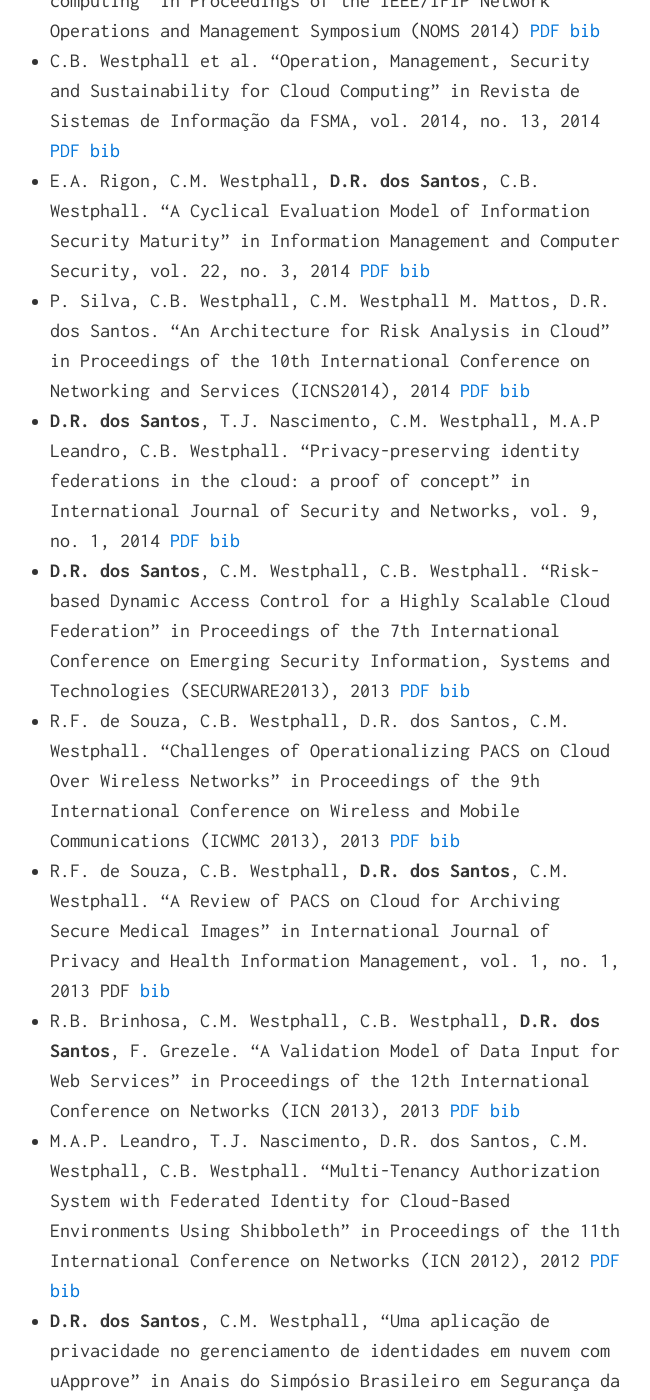
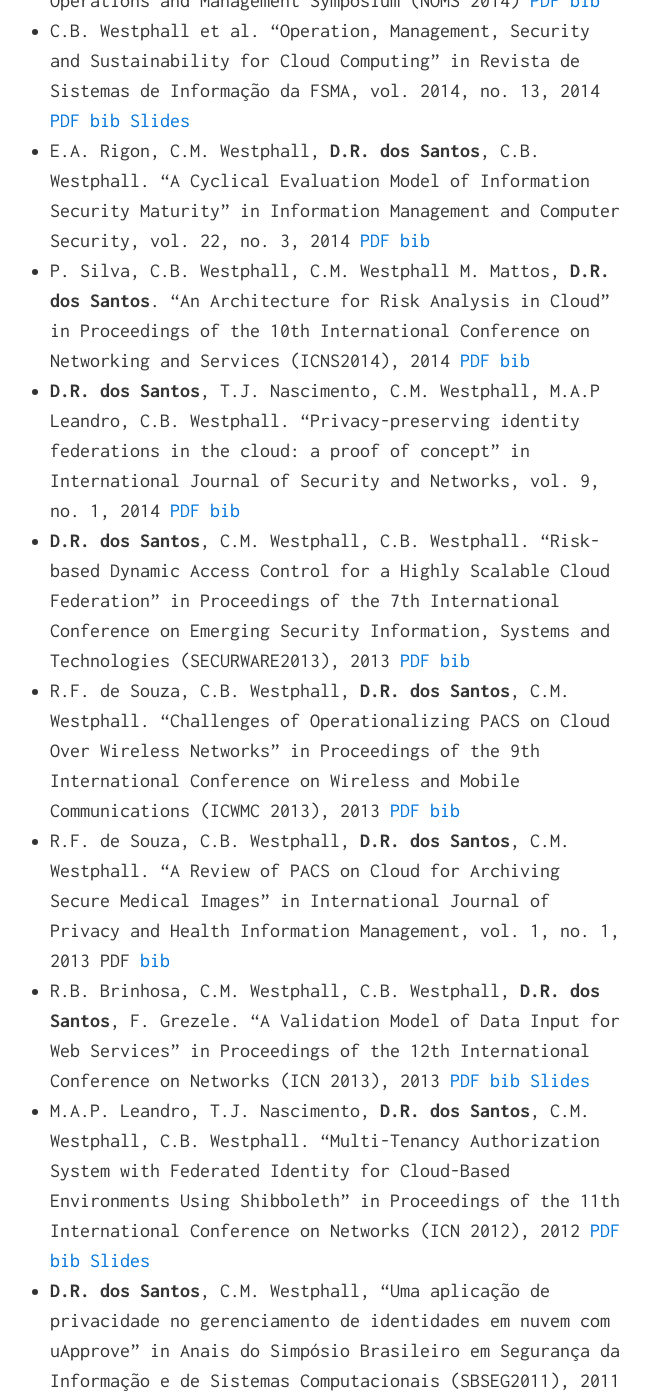
Before and after one commit to daniel-rs/daniel-rs.github.io, a Jekyll site: the page built from index.html, in a window 1280 px wide and 1400 px high, scrolled down 1604 px. Shown: the whole window, without its empty margins (320-970 px from the left). Built offline with Jekyll 4.4.1, drawn with Linux system fonts in a browser that asks for light colours; Markdown is read by kramdown in place of the engine named in the settings; some of the changed lines change nothing that is shown; some of the changed text lies outside the part shown.

Commit message:
added slides

```diff
--- a/_includes/index.md
+++ b/_includes/index.md
@@ -1,6 +1,6 @@
 ##About me##
 
-Hello, my name is [Daniel Ricardo dos Santos](http://daniel-rs.github.io). I am a 1st year computer science PhD student in the [University of Trento](http://www.unitn.it), working on the [SECENTIS](http://www.secentis.eu) project, in partnership with [FBK](http://www.fbk.eu) and [SAP Labs](http://www.sap.com).
+Hello, my name is [Daniel Ricardo dos Santos](http://daniel-rs.github.io). I am a 1st year computer science PhD student at the [University of Trento](http://www.unitn.it), working on the [SECENTIS](http://www.secentis.eu) project in partnership with [FBK](http://www.fbk.eu) and [SAP Labs](http://www.sap.com).
 
 My main research interests are:
 
@@ -14,12 +14,13 @@ The best way to contact me is via e-mail:
 - danielricardo.santos AT gmail DOT com
 - dossantos AT fbk DOT eu
 
-##Software##
+Here is my PGP [public key](https://daniel-rs.github.io/files/danielrs.pgp.asc).
 
-These are some of the software projects that I have been involved with:
+You can also find me on:
 
-- [Malelficus](https://github.com/SecPlus/malelficus): a library and executable for unix malware analysis
-- [TestREx](https://github.com/standash/TestREx): a testbed for web application exploits
+- [Facebook](https://fb.com/danielricardo.santos)
+- [LinkedIn](https://www.linkedin.com/profile/view?id=117681488)
+- [Keybase](https://keybase.io/danielrs)
 
 ##Publications##
 
@@ -30,21 +31,28 @@ This is a list of my publications, which is also available on [Google Scholar](h
 - P.A.F. Vitti, **D.R. dos Santos**, C.B. Westphall, C.M. Westphall, K.M.M. Vieira. "Current Issues in Cloud Computing Security and Management" in Proceedings of the 8th International Conference on Emerging Security Information, Systems and Technologies (SECURWARE2014), 2014 [PDF](https://daniel-rs.github.io/files/publications/securware2014_paper.pdf) [bib](https://daniel-rs.github.io/files/publications/securware2014_bib.bib)
 - S. Dashevskyi, **D.R. dos Santos**, F. Massacci, A. Sabetta. "TESTREX: a Testbed for Repeatable Exploits" in Proceedings of the 7th Workshop on Cyber Security Experimentation and Test (CSET 14), 2014 [PDF](https://daniel-rs.github.io/files/publications/cset2014_paper.pdf) [bib](https://daniel-rs.github.io/files/publications/cset2014_bib.bib)
 - **D.R. dos Santos**, C.M. Westphall, C.B. Westphall. "A dynamic risk-based access control architecture for cloud computing" in Proceedings of the IEEE/IFIP Network Operations and Management Symposium (NOMS 2014) [PDF](https://daniel-rs.github.io/files/publications/noms2014_paper.pdf) [bib](https://daniel-rs.github.io/files/publications/noms2014_bib.bib)
-- C.B. Westphall et al. "Operation, Management, Security and Sustainability for Cloud Computing" in Revista de Sistemas de Informação da FSMA, vol. 2014, no. 13, 2014 [PDF](https://daniel-rs.github.io/files/publications/fsma2014_paper.pdf) [bib](https://daniel-rs.github.io/files/publications/fsma2014_bib.bib)
+- C.B. Westphall et al. "Operation, Management, Security and Sustainability for Cloud Computing" in Revista de Sistemas de Informação da FSMA, vol. 2014, no. 13, 2014 [PDF](https://daniel-rs.github.io/files/publications/fsma2014_paper.pdf) [bib](https://daniel-rs.github.io/files/publications/fsma2014_bib.bib) [Slides](https://daniel-rs.github.io/files/publications/noms2014_slides.pdf)
 - E.A. Rigon, C.M. Westphall, **D.R. dos Santos**, C.B. Westphall. "A Cyclical Evaluation Model of Information Security Maturity" in Information Management and Computer Security, vol. 22, no. 3, 2014 [PDF](https://daniel-rs.github.io/files/publications/imcs2014_paper.pdf) [bib](https://daniel-rs.github.io/files/publications/imcs2014_bib.bib)
-- P. Silva, C.B. Westphall, C.M. Westphall M. Mattos, D.R. dos Santos. "An Architecture for Risk Analysis in Cloud" in Proceedings of the 10th International Conference on Networking and Services (ICNS2014), 2014 [PDF](https://daniel-rs.github.io/files/publications/icns2014_paper.pdf) [bib](https://daniel-rs.github.io/files/publications/icns2014_bib.bib)
+- P. Silva, C.B. Westphall, C.M. Westphall M. Mattos, **D.R. dos Santos**. "An Architecture for Risk Analysis in Cloud" in Proceedings of the 10th International Conference on Networking and Services (ICNS2014), 2014 [PDF](https://daniel-rs.github.io/files/publications/icns2014_paper.pdf) [bib](https://daniel-rs.github.io/files/publications/icns2014_bib.bib)
 - **D.R. dos Santos**, T.J. Nascimento, C.M. Westphall, M.A.P Leandro, C.B. Westphall. "Privacy-preserving identity federations in the cloud: a proof of concept" in International Journal of Security and Networks, vol. 9, no. 1, 2014 [PDF](https://daniel-rs.github.io/files/publications/ijsn2014_paper.pdf) [bib](https://daniel-rs.github.io/files/publications/ijsn2014_bib.bib)
 - **D.R. dos Santos**, C.M. Westphall, C.B. Westphall. "Risk-based Dynamic Access Control for a Highly Scalable Cloud Federation" in Proceedings of the 7th International Conference on Emerging Security Information, Systems and Technologies (SECURWARE2013), 2013 [PDF](https://daniel-rs.github.io/files/publications/securware2013_paper.pdf) [bib](https://daniel-rs.github.io/files/publications/securware2013_bib.bib)
-- R.F. de Souza, C.B. Westphall, D.R. dos Santos, C.M. Westphall. "Challenges of Operationalizing PACS on Cloud Over Wireless Networks" in Proceedings of the 9th International Conference on Wireless and Mobile Communications (ICWMC 2013), 2013 [PDF](https://daniel-rs.github.io/files/publications/icwmc2013_paper.pdf) [bib](https://daniel-rs.github.io/files/publications/icwmc2013_bib.bib)
+- R.F. de Souza, C.B. Westphall, **D.R. dos Santos**, C.M. Westphall. "Challenges of Operationalizing PACS on Cloud Over Wireless Networks" in Proceedings of the 9th International Conference on Wireless and Mobile Communications (ICWMC 2013), 2013 [PDF](https://daniel-rs.github.io/files/publications/icwmc2013_paper.pdf) [bib](https://daniel-rs.github.io/files/publications/icwmc2013_bib.bib)
 - R.F. de Souza, C.B. Westphall, **D.R. dos Santos**, C.M. Westphall. "A Review of PACS on Cloud for Archiving Secure Medical Images" in International Journal of Privacy and Health Information Management, vol. 1, no. 1, 2013 PDF [bib](https://daniel-rs.github.io/files/publications/ijphim2013_bib.bib)
-- R.B. Brinhosa, C.M. Westphall, C.B. Westphall, **D.R. dos Santos**, F. Grezele. "A Validation Model of Data Input for Web Services" in Proceedings of the 12th International Conference on Networks (ICN 2013), 2013 [PDF](https://daniel-rs.github.io/files/publications/icn2013_paper.pdf) [bib](https://daniel-rs.github.io/files/publications/icn2013_bib.bib)
-- M.A.P. Leandro, T.J. Nascimento, D.R. dos Santos, C.M. Westphall, C.B. Westphall. "Multi-Tenancy Authorization System with Federated Identity for Cloud-Based Environments Using Shibboleth" in Proceedings of the 11th International Conference on Networks (ICN 2012), 2012 [PDF](https://daniel-rs.github.io/files/publications/icn2012_paper.pdf) [bib](https://daniel-rs.github.io/files/publications/icn2012_bib.bib)
-- **D.R. dos Santos**, C.M. Westphall, "Uma aplicação de privacidade no gerenciamento de identidades em nuvem com uApprove" in Anais do Simpósio Brasileiro em Segurança da Informação e de Sistemas Computacionais (SBSEG2011), 2011 [PDF](https://daniel-rs.github.io/files/publications/sbseg2011_paper.pdf) [bib](https://daniel-rs.github.io/files/publications/sbseg2011_bib.bib)
+- R.B. Brinhosa, C.M. Westphall, C.B. Westphall, **D.R. dos Santos**, F. Grezele. "A Validation Model of Data Input for Web Services" in Proceedings of the 12th International Conference on Networks (ICN 2013), 2013 [PDF](https://daniel-rs.github.io/files/publications/icn2013_paper.pdf) [bib](https://daniel-rs.github.io/files/publications/icn2013_bib.bib) [Slides](https://daniel-rs.github.io/files/publications/icn2013_slides.pdf)
+- M.A.P. Leandro, T.J. Nascimento, **D.R. dos Santos**, C.M. Westphall, C.B. Westphall. "Multi-Tenancy Authorization System with Federated Identity for Cloud-Based Environments Using Shibboleth" in Proceedings of the 11th International Conference on Networks (ICN 2012), 2012 [PDF](https://daniel-rs.github.io/files/publications/icn2012_paper.pdf) [bib](https://daniel-rs.github.io/files/publications/icn2012_bib.bib) [Slides](https://daniel-rs.github.io/files/publications/icn2012_slides.pdf)
+- **D.R. dos Santos**, C.M. Westphall, "Uma aplicação de privacidade no gerenciamento de identidades em nuvem com uApprove" in Anais do Simpósio Brasileiro em Segurança da Informação e de Sistemas Computacionais (SBSEG2011), 2011 [PDF](https://daniel-rs.github.io/files/publications/sbseg2011_paper.pdf) [bib](https://daniel-rs.github.io/files/publications/sbseg2011_bib.bib) [Slides](https://daniel-rs.github.io/files/publications/sbseg2011_slides.pdf)
 
 #### Theses and other reports ####
 
 - **D.R. dos Santos**. "Gerenciamento de Identidades e Privacidade em Ambientes de Computação em Nuvem". Bachelor's thesis, Federal University of Santa Catarina, Brazil, 2011 [PDF](https://daniel-rs.github.io/files/publications/bachelors.pdf) [bib](https://daniel-rs.github.io/files/publications/bachelors.bib)
 - **D.R. dos Santos**. "Uma Arquitetura de Controle de Acesso Dinâmico Baseado em Risco para Computação em Nuvem". Master's thesis, Federal University of Santa Catarina, Brazil, 2013 [PDF](https://daniel-rs.github.io/files/publications/masters.pdf) [bib](https://daniel-rs.github.io/files/publications/masters.bib)
+
+##Software##
+
+These are some of the software projects that I have been involved with:
+
+- [Malelficus](https://github.com/SecPlus/malelficus): a library and executable for unix malware analysis
+- [TestREx](https://github.com/standash/TestREx): a testbed for web application exploits
 
 ## Security advisories ##
 
```
Also changed, not shown: README.md, 6 other files.
